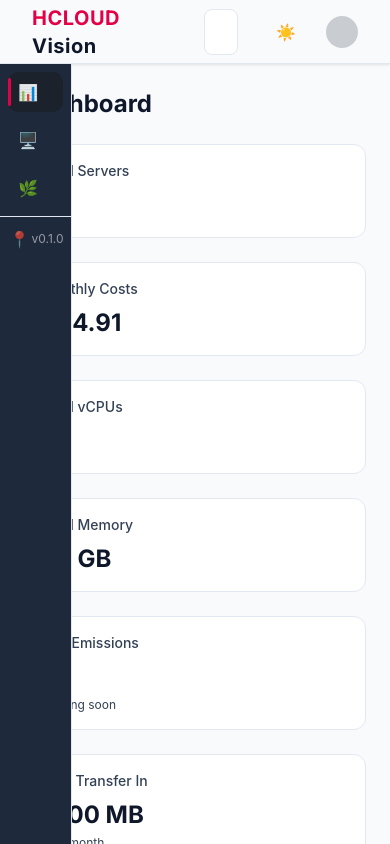
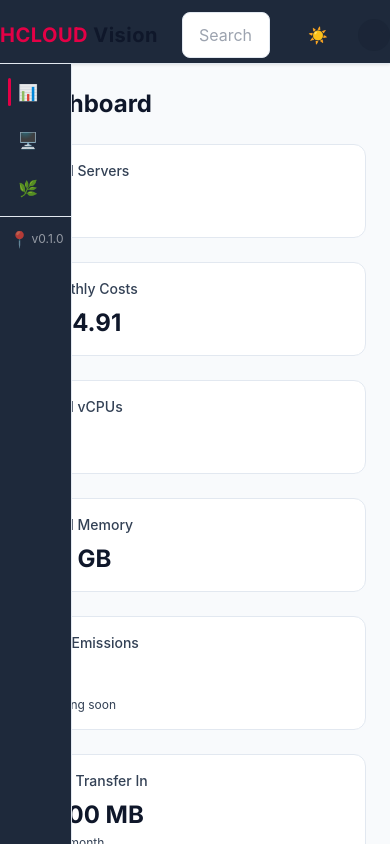
Before and after one commit to preston-jones/hcloud-angular-dashboard, an Angular app: page /dashboard in a window 390 px wide. Built offline with nearby package versions, Linux system fonts and the light colour scheme; a web font is replaced by a local one.

Commit message:
feat: improve application layout components
- Update shell, topbar, and sidebar layout structure
- Enhance navigation and header styling
- Improve responsive layout behavior

```diff
--- a/src/app/shared/ui/layout/shell/shell.html
+++ b/src/app/shared/ui/layout/shell/shell.html
@@ -14,15 +14,16 @@
 
     <!-- Page Header - adapts to sidebar state -->
     @if (pageHeaderService.header()) {
-      <div class="page-header bg-card border-b border-ui transition-all duration-300"
+      <div class="page-header bg-card border-b border-ui transition-all duration-300 flex justify-center"
            [style.margin-left]="layoutService.sidebarWidth()">
+        <div class="w-full max-w-[1440px]">
           @if (pageHeaderService.header()?.template) {
             <ng-container
               [ngTemplateOutlet]="pageHeaderService.header()!.template!"
               [ngTemplateOutletContext]="pageHeaderService.header()!.context">
             </ng-container>
           } @else {
-          <div class="px-6 py-4">
+            <div class="py-4">
               @if (pageHeaderService.header()?.title) {
                 <h1 class="text-2xl font-bold text-ink">{{ pageHeaderService.header()!.title }}</h1>
               }
@@ -31,6 +32,7 @@
               }
             </div>
           }
+        </div>
       </div>
     }
 
--- a/src/app/shared/ui/layout/sidebar/sidebar.scss
+++ b/src/app/shared/ui/layout/sidebar/sidebar.scss
@@ -46,13 +46,14 @@
 }
 
 .nav-link:hover {
-  background: var(--surface-muted, #1b222c);
+  background: var(--sidebar-active);
 }
 
 /* aktiver roter Indikator links, wie in Hetzner */
 .nav-link.active {
-  background: var(--surface-muted, #1b222c);
-  color: #ffffff;
+  background: var(--sidebar-active);
+  color: var(--primary);
+  font-weight: 600;
 }
 
 .nav-link.active::before {
@@ -110,7 +111,7 @@
 
 .pin-button:hover {
   opacity: 1;
-  background-color: var(--surface-muted, #1b222c);
+  background-color: var(--sidebar-active);
 }
 
 .pin-button.pinned {
--- a/src/app/shared/ui/layout/topbar/topbar.html
+++ b/src/app/shared/ui/layout/topbar/topbar.html
@@ -1,4 +1,5 @@
-<header class="topbar h-16 flex items-center justify-between px-8 py-3">
+<header class="topbar h-16">
+  <div class="container flex items-center justify-between py-3">
     <!-- Left: Brand -->
     <div class="flex items-center gap-4">
       <!-- Hetzner Logo -->
@@ -12,7 +13,7 @@
       <input
         type="text"
         placeholder="Search Server by Name"
-      class="rounded-lg border border-ui bg-surface-elev text-ink px-4 py-2.5 w-full max-w-md"
+        class="rounded-lg border border-ui bg-surface text-ink px-4 py-2.5 w-full max-w-md"
         (input)="onSearchInput($event)"
       />
     </div>
@@ -39,6 +40,7 @@
         aria-label="Open settings">
       </button>
     </div>
+  </div>
 </header>
 
 <!-- Settings Dialog -->
--- a/src/app/shared/ui/layout/topbar/topbar.scss
+++ b/src/app/shared/ui/layout/topbar/topbar.scss
@@ -1,7 +1,7 @@
 :host { display: contents; }
 
 .topbar {
-  background: var(--surface);
+  background: var(--sidebar);
   border-bottom: 1px solid var(--border);
   box-shadow: 0 1px 3px rgba(0, 0, 0, 0.1);
   z-index: 10;
```
Lines whose indentation alone changed are shown as unchanged.
